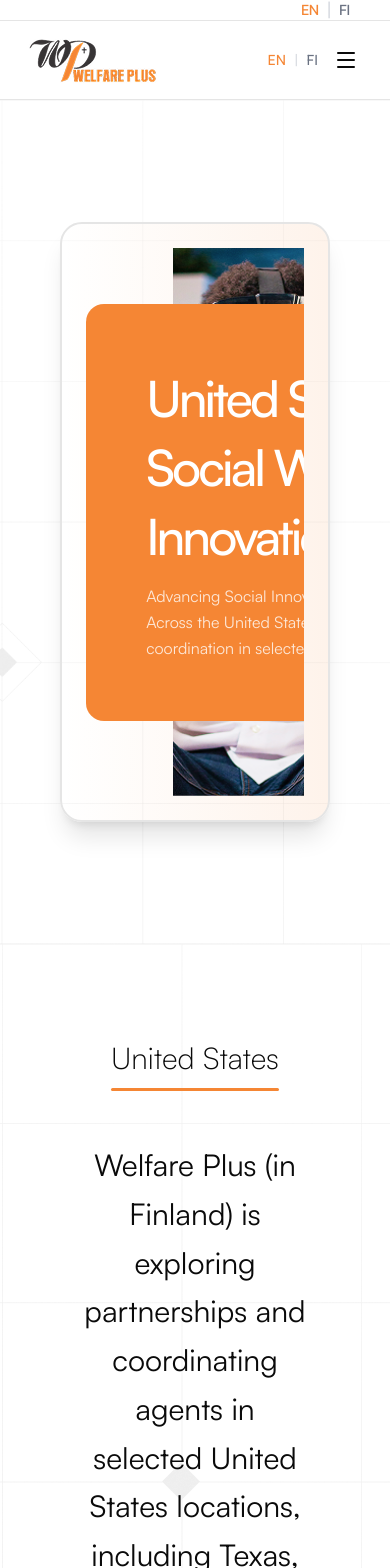
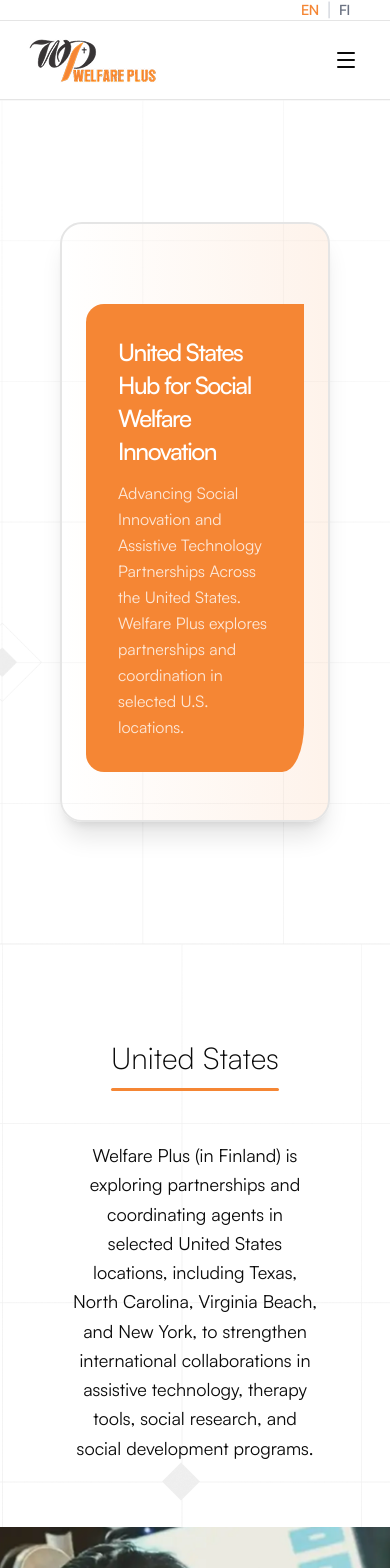
Before and after one commit to Preshgit/Welfare-Plus, a Next.js app: page /en/united-states in a window 390 px wide. Shown: the top 1568 px of the page. Built offline with nearby package versions, Linux system fonts and the light colour scheme.

Commit message:
fix navbar

```diff
--- a/components/countryHero.tsx
+++ b/components/countryHero.tsx
@@ -63,15 +63,15 @@
       >
         <div className="relative h-full w-full overflow-hidden" style={{ minHeight: "260px" }}>
           <motion.div
-            className="absolute top-14 h-fit left-0 w-[600px] bg-[#F58634] p-[60.2px] rounded-2xl z-10 flex flex-col justify-center rounded-tr-none rounded-br-[10%]"
+            className="absolute top-14 h-fit left-0 w-full md:w-[600px] bg-[#F58634] p-8 md:p-[60.2px] rounded-2xl z-10 flex flex-col justify-center rounded-tr-none rounded-br-[10%]"
             variants={slideInLeft}
             transition={{ delay: 0.2 }}
           >
-            <HeadingTwo className="text-[50.1px]! text-white text-2xl font-bold leading-snug mb-3">
+            <HeadingTwo className="text-[8px] md:text-[50.1px]! text-white text-2xl font-bold leading-snug mb-3">
               {title}
             </HeadingTwo>
             <motion.p
-              className="text-white/80 text-base leading-relaxed"
+              className="text-white/80 lg:text-base leading-relaxed"
               initial={{ opacity: 0 }}
               animate={{ opacity: 1 }}
               transition={{ delay: 0.6, duration: 1 }}
@@ -80,7 +80,7 @@
             </motion.p>
           </motion.div>
           <motion.div
-            className="absolute h-full inset-y-0 right-0 w-3/5 overflow-hidden"
+            className="hidden md:block absolute h-full inset-y-0 right-0 w-3/5 overflow-hidden"
             variants={slideInRight}
             transition={{ delay: 0.4 }}
           >
--- a/components/featureSection.tsx
+++ b/components/featureSection.tsx
@@ -18,7 +18,7 @@
 }: FeatureSectionProps) {
   return (
     <section className={`${satoshi.className} bg-background text-foreground py-24`} style={{ backgroundImage: "url('/Line.png')" }}>
-      <div className="px-15">
+      <div className="px-12 md:px-15">
         <div className="flex flex-col justify-center items-center gap-6.5 px-6 text-center space-y-6">
           <div className="space-y-3 w-fit text-center">
             <h2
@@ -29,7 +29,7 @@
             <div className="w-full h-[3px] bg-primary mx-auto rounded-full" />
           </div>
           <p
-            className={`${satoshi.className} text-[30px] text-foreground text-lg leading-relaxed mx-auto`}
+            className={`${satoshi.className} lg:text-[30px] text-foreground text-lg leading-relaxed mx-auto`}
           >
             {content}
           </p>
--- a/components/impacts.tsx
+++ b/components/impacts.tsx
@@ -5,11 +5,11 @@
 
 const Impacts = ({ text, content, btnText }: { text: string, content: string, btnText: string }) => {
   return (
-    <section className="w-screen bg-linear-to-b font-medium px-25 dark:bg-background flex items-center justify-center">
+    <section className="w-screen bg-linear-to-b font-medium px-16 md:px-25 dark:bg-background flex items-center justify-center">
       <div className="space-y-5 text-center mx-auto">
         <HeadingThree text={text} className="text-primary!" />
         {content.split("\n").map((word, index) => (
-          <p key={index} className={`text-[30px] text-foreground font-light ${outfit.className}`}>
+          <p key={index} className={`md:text-[30px] text-foreground font-light ${outfit.className}`}>
             {word}
           </p>
         ))}
--- a/components/navbar.tsx
+++ b/components/navbar.tsx
@@ -42,7 +42,8 @@
       <div className="border-b w-full px-6 md:px-12 lg:px-25">
         <div className="max-w-6xl mx-auto flex items-center justify-between py-1">
           <Link href="/">
-            <Image src="/Logo.png" height={70} width={140} alt="logo" />
+            <Image src="/Logo.png" height={70} width={140} alt="logo" className="dark:hidden" />
+            <Image src="/logodark.png" height={70} width={140} alt="logo" className="hidden dark:block" />
           </Link>
           <ul className="hidden md:flex gap-x-5 items-center">
             {navLinks.map(({ href, label }) => {
@@ -64,7 +65,6 @@
             <Button onClick={() => router.push("contact-us")} variant="plain" className="border text-foreground shadow-none py-3 px-6 flex-1">{t("getInTouch")}</Button>
           </div>
           <div className="md:hidden flex items-center gap-2">
-            <LocaleSwitcher />
             <button
               className="p-2"
               onClick={() => setMenuOpen(!menuOpen)}
--- a/components/sub-sahara/africaHero.tsx
+++ b/components/sub-sahara/africaHero.tsx
@@ -72,7 +72,7 @@
             {t("description")}
           </motion.p>
         </motion.div>
-        <motion.div variants={fadeInUp}>
+        <motion.div variants={fadeInUp} className="hidden md:block">
           <ImageGalleryStrip images={images} />
         </motion.div>
       </motion.div>
```
Also changed, not shown: public/logodark.png (added).
